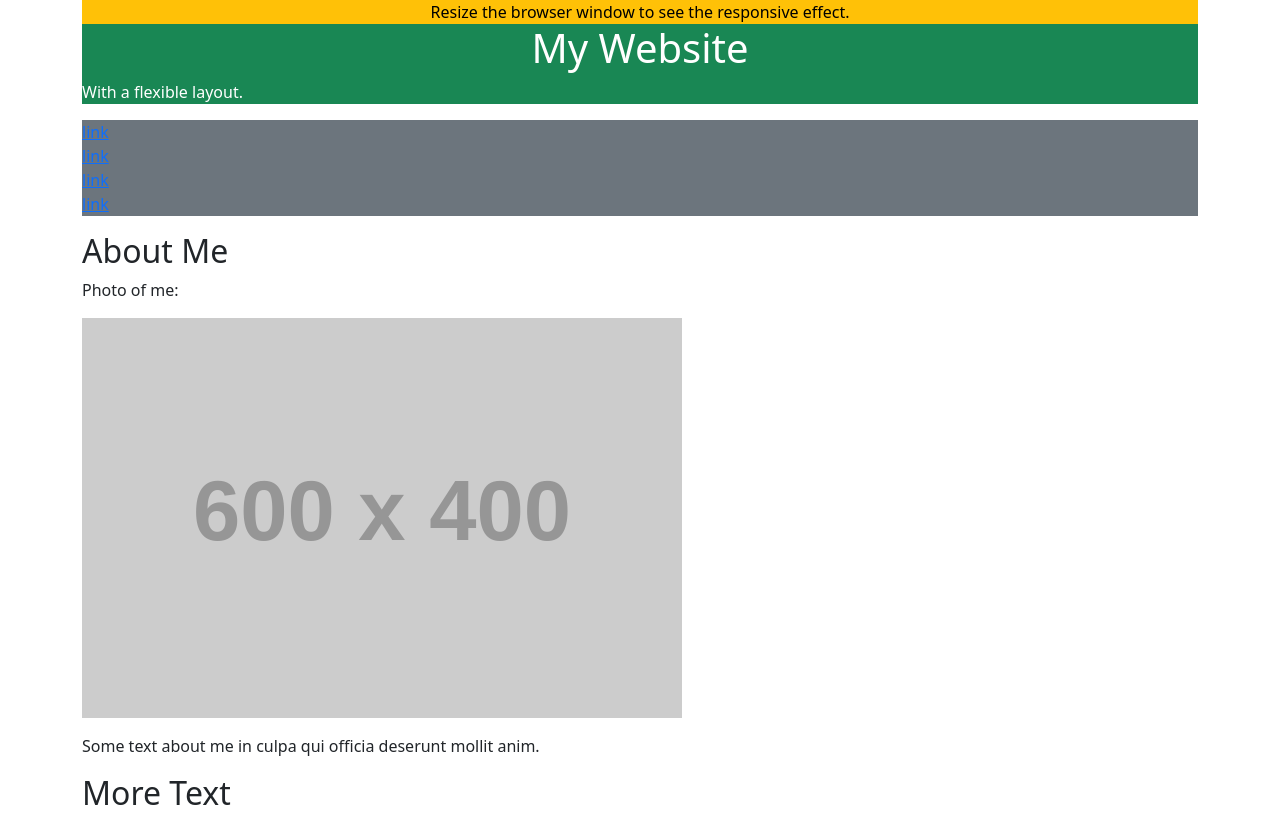
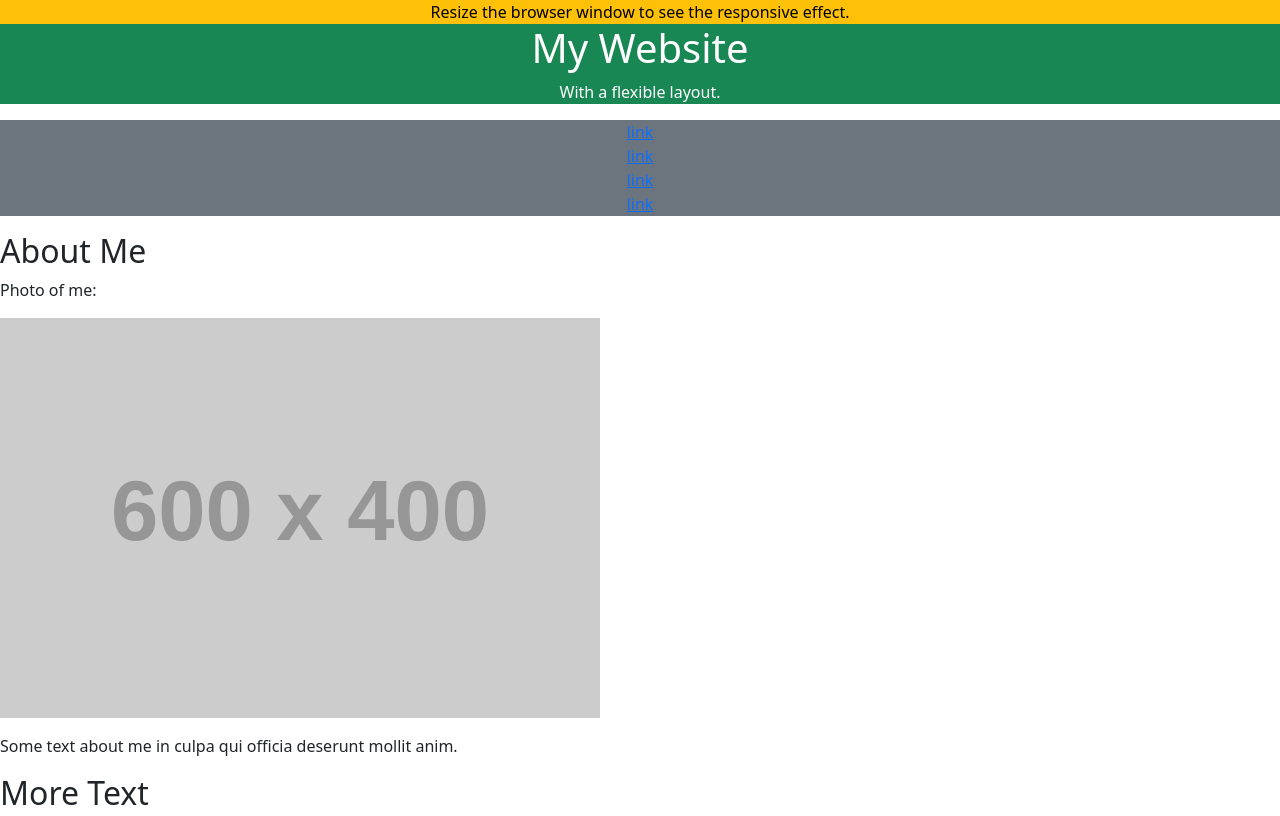
Before and after one commit to nedaamani/bsSample, a website: page index.html in a window 1280 px wide. Shown: the top 816 px of the page. Drawn offline with nearby package versions, Linux system fonts and the light colour scheme; placeholder pictures from the web are drawn by us.

Commit message:
new edition

```diff
--- a/index.html
+++ b/index.html
@@ -7,37 +7,38 @@
     <link rel="stylesheet" href="node_modules/bootstrap/dist/css/bootstrap.min.css">
     <title>Document</title>
 </head>
-<!-- نمونه ای که باید بسازیم  -->
-<!-- https://www.w3schools.com/css/tryit.asp?filename=trycss_mediaqueries_website -->
 
 <body>
-    <main class="container">
+    <main >
         <header class="text-center text-bg-warning">Resize the browser window to see the responsive effect.</header>
-        <section class=" bg-success" >
-            <h1 class="text-white text-center" >My Website</h1>
-            <p class="text-white">With a flexible layout.</p>
+        <section class=" bg-success">
+            <h1 class="text-white text-center">My Website</h1>
+            <p class="text-white text-center">With a flexible layout.</p>
         </section>
-        <section>
-            <ul class=" list-unstyled bg-secondary">
+        <aside>
+            <ul class=" list-unstyled bg-secondary text-center " >
                 <li><a href="">link</a></li>
                 <li><a href="">link</a></li>
                 <li><a href="">link</a></li>
                 <li><a href="">link</a></li>
             </ul>
-        </section>
+        </aside>
         <section>
             <h2>About Me</h2>
+
             <p>Photo of me:</p>
             <figure><img src="https://placehold.co/600x400" alt=""></figure>
             <p>Some text about me in culpa qui officia deserunt mollit anim.</p>
-            <section>
+        </section>
+        <figure>
             <h2>More Text</h2>
             <p>Lorem ipsum dolor sit ame.</p>
-                <figure class="row">
             <img src="https://placehold.co/600x400" alt="">
-                    <img  src="https://placehold.co/600x400" alt="">
-                    <img  src="https://placehold.co/600x400" alt="">
+            <img src="https://placehold.co/600x400" alt="">
+            <img src="https://placehold.co/600x400" alt="">
+
         </figure>
+
         <section>
             <h2>TITLE HEADING</h2>
             <p>Title description, Oct 7, 2025</p>
@@ -59,7 +60,10 @@
                 quis nostrud exercitation</p>
 
         </section>
-                <footer>Footer</footer>
+
+        <footer>
+            Footer
+        </footer>
 
     </main>
 
```
Also changed, not shown: 1 other file. Lines whose indentation alone changed are shown as unchanged.
